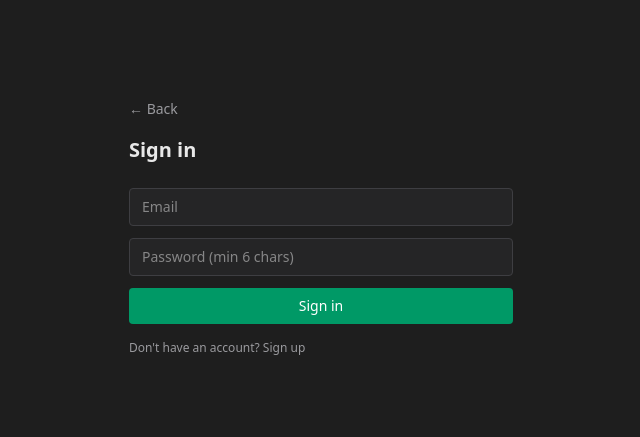
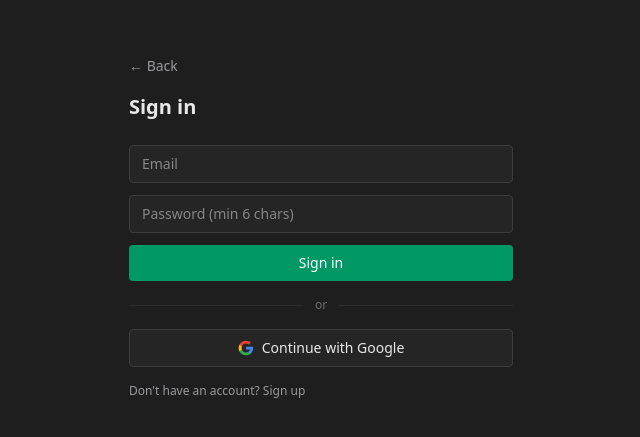
Before and after one commit to MNewson21/CodingInterviewPractice, a React (Vite) app: page /auth in a window 1280 px wide. Shown: the part 173-610 px from the top of the page, without its empty margins (319-959 px from the left). Built offline with nearby package versions, Linux system fonts and the light colour scheme; no server answers.

Commit message:
Added Google OAuth Sign-in option

```diff
--- a/src/features/auth/AuthPage.tsx
+++ b/src/features/auth/AuthPage.tsx
@@ -1,6 +1,6 @@
 import { useState, type FormEvent } from 'react';
 import { Link, useNavigate } from 'react-router-dom';
-import { signIn, signUp } from '../../lib/auth';
+import { signIn, signUp, signInWithGoogle } from '../../lib/auth';
 import { usePageTitle } from '../../hooks/usePageTitle';
 
 export function AuthPage() {
@@ -12,6 +12,20 @@ export function AuthPage() {
   const [error, setError] = useState<string | null>(null);
   const [notice, setNotice] = useState<string | null>(null);
   const [busy, setBusy] = useState(false);
+
+  async function handleGoogle() {
+    setBusy(true);
+    setError(null);
+    setNotice(null);
+    try {
+      // Redirects to Google; on success the browser returns and useAuth() picks
+      // up the session. No navigate() here — the redirect handles it.
+      await signInWithGoogle();
+    } catch (err) {
+      setError(err instanceof Error ? err.message : String(err));
+      setBusy(false);
+    }
+  }
 
   async function handleSubmit(e: FormEvent) {
     e.preventDefault();
@@ -75,6 +89,27 @@ export function AuthPage() {
           </button>
         </form>
 
+        <div className="my-4 flex items-center gap-3 text-xs text-zinc-500">
+          <span className="h-px flex-1 bg-zinc-800" />
+          or
+          <span className="h-px flex-1 bg-zinc-800" />
+        </div>
+
+        <button
+          type="button"
+          onClick={handleGoogle}
+          disabled={busy}
+          className="flex w-full items-center justify-center gap-2 rounded border border-zinc-700 bg-zinc-900 px-3 py-2 text-sm font-medium hover:bg-zinc-800 disabled:opacity-60"
+        >
+          <svg className="h-4 w-4" viewBox="0 0 24 24" aria-hidden="true">
+            <path fill="#4285F4" d="M22.56 12.25c0-.78-.07-1.53-.2-2.25H12v4.26h5.92a5.06 5.06 0 0 1-2.2 3.32v2.77h3.57c2.08-1.92 3.27-4.74 3.27-8.1Z" />
+            <path fill="#34A853" d="M12 23c2.97 0 5.46-.98 7.28-2.66l-3.57-2.77c-.98.66-2.23 1.06-3.71 1.06-2.86 0-5.29-1.93-6.16-4.53H2.18v2.84A11 11 0 0 0 12 23Z" />
+            <path fill="#FBBC05" d="M5.84 14.1a6.6 6.6 0 0 1 0-4.2V7.06H2.18a11 11 0 0 0 0 9.88l3.66-2.84Z" />
+            <path fill="#EA4335" d="M12 5.38c1.62 0 3.06.56 4.21 1.64l3.15-3.15C17.45 2.09 14.97 1 12 1a11 11 0 0 0-9.82 6.06l3.66 2.84C6.71 7.3 9.14 5.38 12 5.38Z" />
+          </svg>
+          Continue with Google
+        </button>
+
         <button
           type="button"
           onClick={() => {
--- a/src/lib/auth.ts
+++ b/src/lib/auth.ts
@@ -60,3 +60,21 @@ export async function deleteAccount(): Promise<void> {
   if (data?.error) throw new Error(data.error);
   await supabase.auth.signOut();
 }
+
+
+/**
+ * Starts an OAuth sign-in flow. Supabase redirects the browser to the provider,
+ * then back to `redirectTo` once the session is established. `useAuth()` picks up
+ * the resulting session automatically via `onAuthStateChange`.
+ */
+export async function signInWithProvider(provider: 'google' | 'github'): Promise<void> {
+  const { error } = await supabase.auth.signInWithOAuth({
+    provider,
+    options: { redirectTo: window.location.origin },
+  });
+  if (error) throw new Error(error.message);
+}
+
+export function signInWithGoogle(): Promise<void> {
+  return signInWithProvider('google');
+}
```
